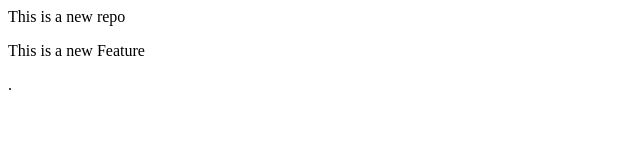
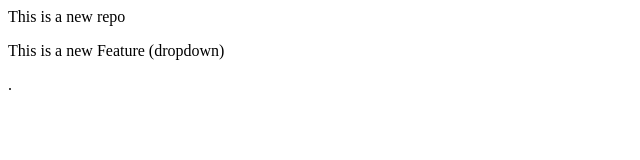
Before and after one commit to Ribhav-Singla/localrepo, a plain HTML site: page index.html in a window 1280 px wide. Shown: the full height of the page, 0-640 px from the left. Drawn offline with Linux system fonts and the light colour scheme.

Commit message:
Add dropdown

```diff
--- a/index.html
+++ b/index.html
@@ -1,2 +1,2 @@
 <p>This is a new repo</p>
-<p>This is a new Feature</p>.
+<p>This is a new Feature (dropdown)</p>.
```
